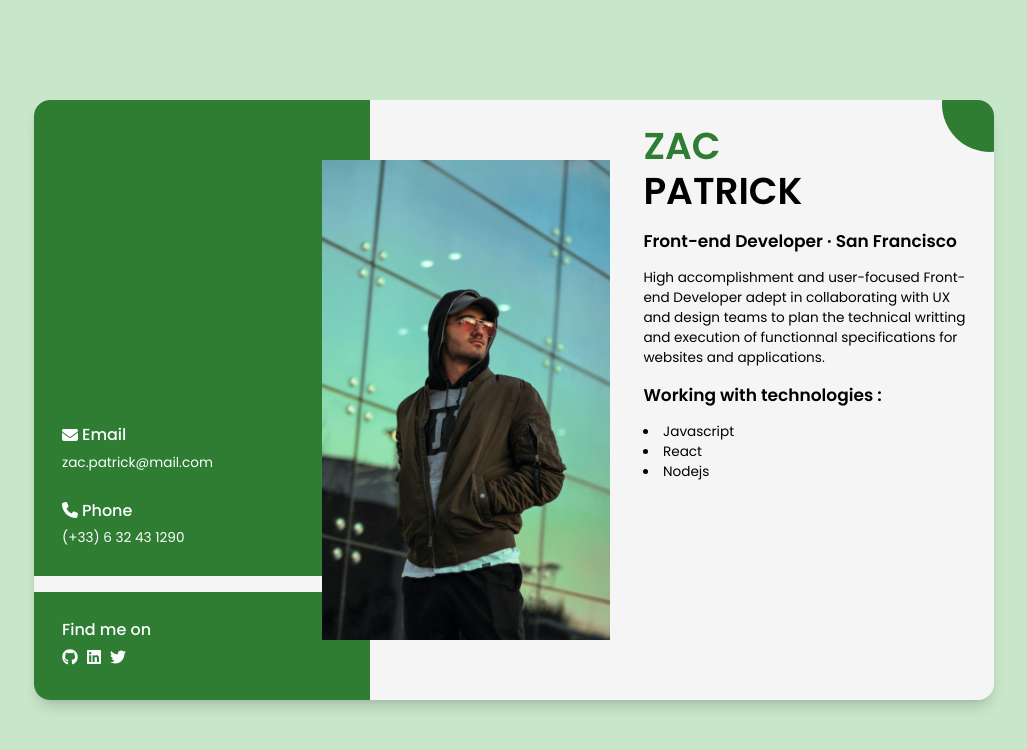
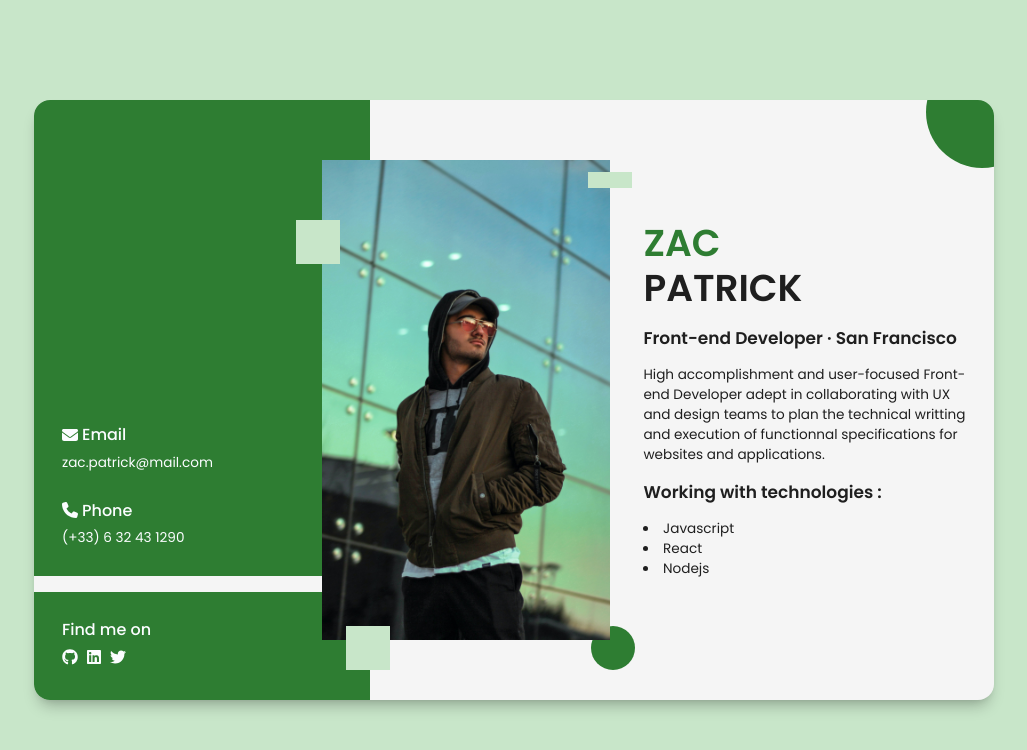
Before and after one commit to nrabehar/Business-card, a React (Vite) app: page / in a window 1280 px wide. Shown: the top 750 px of the page, without its empty margins (126-1153 px from the left). Built offline with nearby package versions, Linux system fonts and the light colour scheme.

Commit message:
add shapes

```diff
--- a/src/components/Container/Container.module.css
+++ b/src/components/Container/Container.module.css
@@ -1,8 +1,8 @@
 .container {
   border-radius: 1rem;
   background: var(--background-card);
-  box-shadow: 0 10px 15px -5px rgba(0, 0, 0, 0.175),
-              0 3px 8px -6px rgba(0, 0, 0, 0.175);
+  box-shadow: 0 10px 15px -5px rgba(0, 0, 0, 0.267),
+              0 3px 8px -6px rgba(0, 0, 0, 0.208);
   overflow: clip;
   position: relative;
   display: flex;
@@ -15,8 +15,8 @@
   position: absolute;
   top: -2.75rem;
   right: -2.75rem;
-  width: 6rem;
-  height: 6rem;
+  width: 7rem;
+  height: 7rem;
   border-radius: 50%;
   background: var(--primary);
   z-index: 20;
@@ -25,6 +25,7 @@
 .section {
   flex: 1;
   display: flex;
+  align-items: center;
   overflow-y: auto;
 }
 
--- a/src/components/UserContacts/UserContact.module.css
+++ b/src/components/UserContacts/UserContact.module.css
@@ -51,10 +51,36 @@
   flex-wrap: wrap;
 }
 
+.contacts::before {
+  content: '';
+  position: absolute;
+  width: 2.75rem;
+  height: 2.75rem;
+  left: 78%;
+  top: 20%;
+  background: var(--background);
+  z-index: 250;
+}
+
+.contacts::after {
+  content: '';
+  position: absolute;
+  width: 2.75rem;
+  height: 1rem;
+  left: 165%;
+  top: 12%;
+  background: var(--background);
+  z-index: 250;
+}
+
 @media screen and (max-width: 820px) {
   .contacts {
     width: 40%;
     font-size: .85em;
+  }
+  .contacts::before,
+  .contacts::after {
+    display: none;
   }
 }
 
@@ -81,8 +107,6 @@
   }
 }
 
-
-
 @media screen and (max-width: 390px) {
   .contact_block {
     padding: 0 .5rem;
--- a/src/components/UserPhoto/UserPhoto.module.css
+++ b/src/components/UserPhoto/UserPhoto.module.css
@@ -1,14 +1,46 @@
 .photo_container {
-  width: 40%;
+  width: 50%;
+  height: 80%;
+  margin-left: -10%;
+  z-index: 125;
 }
 .user_photo {
   position: absolute;
+  left: 30%;
   top: 10%;
-  left: 30%;
   width: 30%;
   height: 80%;
   z-index: 8;
   object-fit: cover;
+  z-index: 55;
+  transition: .25s ease-in-out;
+}
+
+.user_photo:hover {
+  transform: scale(1.025);
+}
+
+.photo_container::before {
+  content: '';
+  position: absolute;
+  width: 2.75rem;
+  height: 2.75rem;
+  left: 32.5%;
+  bottom: 5%;
+  background: var(--background);
+  z-index: 250;
+}
+
+.photo_container::after {
+  content: '';
+  position: absolute;
+  width: 2.75rem;
+  height: 2.75rem;
+  left: 58%;
+  bottom: 5%;
+  border-radius: 50%;
+  background: var(--primary);
+  z-index: 20;
 }
 
 @media screen and (max-width: 820px) {
@@ -18,7 +50,7 @@
     left: calc(40% - ((6.75em * 2) - (6.75em / 2)));
     height: 6.75em;
     width: 6.75em;
-    border-radius: 50%;
+    margin-left: unset;
   }
   .user_photo {
     top: 0;
@@ -28,6 +60,10 @@
     border-radius: 50%;
     aspect-ratio: 1/1;
   }
+  .photo_container::before,
+  .photo_container::after {
+    display: none;
+  }
 }
 
 @media screen and (max-width: 580px) {
--- a/src/global.css
+++ b/src/global.css
@@ -13,19 +13,15 @@
 	--white: #fbfdff;
 	--primary: #2e7d32;
 	--background-card: #f5f5f5;
-
-  --desktop: 1280px;
-  --tablet : 820px;
-  --mobile: 580px;
-
 	font-family: 'poppins', sans-serif;
-	font-size: 1rem;
+	font-size: 100%;
   font-weight: 400;
 }
 
 body {
 	height: 100vh;
 	background: var(--background);
+  color: var(--black);
   display: flex;
   align-items: center;
   justify-content: center;
@@ -59,8 +55,15 @@ li {
   list-style: inside;
 }
 
-@media screen and (min-width: 1980px) {
+
+@media screen and (min-width: 1281px) {
   body {
-    font-size: 2.75rem;
+    font-size: 150%;
   }
 }
+
+@media screen and (min-width: 1921px) {
+  body {
+    font-size: 200%;
+  }
+}
```
